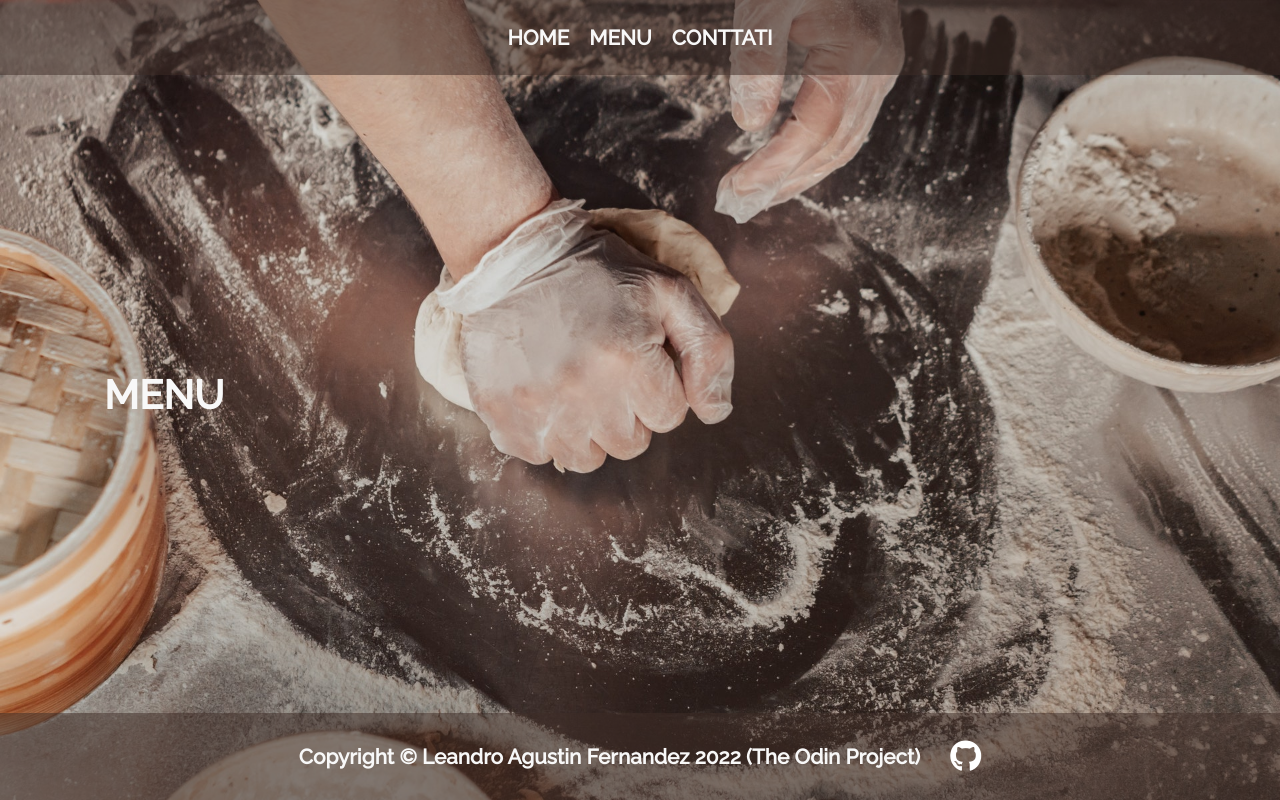
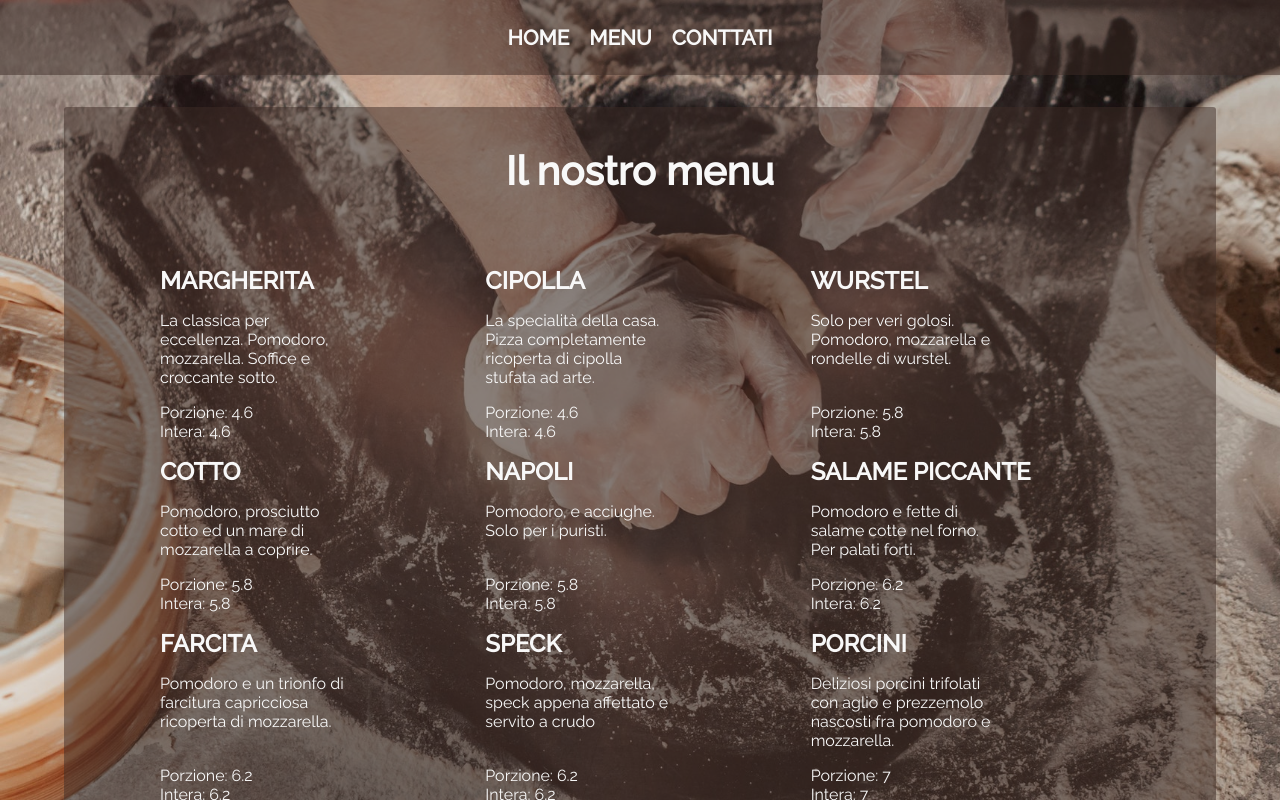
Before and after one commit to LeandroAgustinFernandez/restaurant-page-TOP, a website built with webpack: page dist/index.html in a window 1280 px wide. Both pictures are taken after a click on the link "MENU". Shown: the top 800 px of the page. Built offline with nearby package versions, Linux system fonts and the light colour scheme; files whose address does not match are found by name.

Commit message:
Menu section structure and styling

```diff
--- a/src/menu.js
+++ b/src/menu.js
@@ -1,6 +1,92 @@
+let menuOptions = [
+  {
+    name: "MARGHERITA",
+    description:
+      "La classica per eccellenza. Pomodoro, mozzarella. Soffice e croccante sotto. ",
+    slice: 4.6,
+    complete: 27.0,
+  },
+  {
+    name: "CIPOLLA",
+    description:
+      "La specialità della casa. Pizza completamente ricoperta di cipolla stufata ad arte.",
+    slice: 4.6,
+    complete: 27.0,
+  },
+  {
+    name: "WURSTEL",
+    description:
+      "Solo per veri golosi. Pomodoro, mozzarella e rondelle di wurstel.",
+    slice: 5.8,
+    complete: 34,
+  },
+  {
+    name: "COTTO",
+    description:
+      "Pomodoro, prosciutto cotto ed un mare di mozzarella a coprire.",
+    slice: 5.8,
+    complete:34,
+  },
+  {
+    name: "NAPOLI",
+    description: "Pomodoro, e acciughe. Solo per i puristi.",
+    slice: 5.8,
+    complete: 34,
+  },
+  {
+    name: "SALAME PICCANTE",
+    description:
+      "Pomodoro e fette di salame cotte nel forno. Per palati forti.",
+    slice: 6.2,
+    complete: 36,
+  },
+  {
+    name: "FARCITA",
+    description:
+      "Pomodoro e un trionfo di farcitura capricciosa ricoperta di mozzarella.",
+    slice: 6.2,
+    complete: 36,
+  },
+  {
+    name: "SPECK",
+    description:
+      "Pomodoro, mozzarella, speck appena affettato e servito a crudo",
+    slice: 6.2,
+    complete: 36,
+  },
+  {
+    name: "PORCINI",
+    description:
+      "Deliziosi porcini trifolati con aglio e prezzemolo nascosti fra pomodoro e mozzarella.",
+    slice: 7,
+    complete: 40,
+  },
+];
+
 export default function menu() {
-    let h1 = document.createElement('h1')
-    h1.classList.add('title');
-    h1.textContent = 'MENU'
-    return h1;
+  let section = document.createElement("section");
+  let article = document.createElement("article");
+  article.classList.add("article-menu");
+  menuOptions.forEach(pizza => {
+    let div = document.createElement('div')
+    let h2 = document.createElement('h2')
+    let p = document.createElement('p')
+    let spanSlice = document.createElement('span')
+    let spanComplete = document.createElement('span')
+    h2.textContent = pizza.name;
+    p.textContent = pizza.description
+    spanSlice.textContent = `Porzione: ${pizza.slice}`
+    spanComplete.textContent = `Intera: ${pizza.slice}`
+    div.appendChild(h2)
+    div.appendChild(p)
+    div.appendChild(spanSlice)
+    div.appendChild(spanComplete)
+    article.appendChild(div);
+});
+  let h1 = document.createElement("h1");
+  h1.classList.add("title");
+  h1.textContent = "Il nostro menu";
+  section.appendChild(h1);
+  section.appendChild(article);
+  return section;
 }
--- a/src/styles.css
+++ b/src/styles.css
@@ -81,6 +81,21 @@ section {
   text-align: center;
   margin: 1em;
 }
+.article-menu{
+    display: grid;
+    grid-template-columns: repeat(3,1fr);
+    padding: 2em 6em;
+    gap:1em
+}
+.article-menu > div{
+    display: flex;
+    flex-direction: column;
+}
+.article-menu p{
+    flex:1;
+    width: 60%;
+    margin: 1em 0;
+}
 footer {
   display: flex;
   align-items: center;
```
Also changed, not shown: dist/main.js, src/home.js (line endings or trailing spaces).
